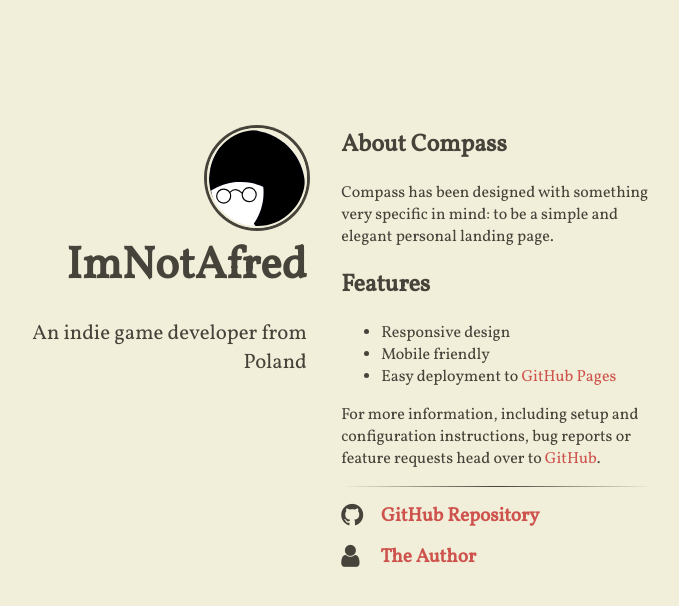
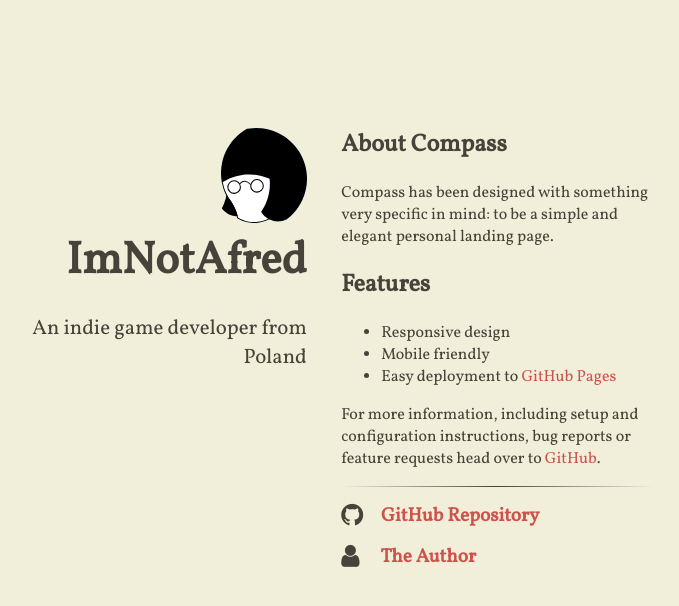
Before and after one commit to ImNotAfred/imnotafred.github.io, a Jekyll site: the page built from index.html, in a window 1280 px wide. Shown: the top 606 px of the page, without its empty margins (326-1005 px from the left). Built offline with Jekyll 4.4.1, drawn with Linux system fonts in a browser that asks for light colours; nearby versions of some CDN libraries.

Commit message:
logo changed

```diff
--- a/index.html
+++ b/index.html
@@ -5,7 +5,8 @@
     <header>
         {% if site.compass.logo %}
         <div class="logo-container">
-          <a class="logo" href="{{ page.baseurl }}" style="background-image: url('{{ site.baseurl }}{{ site.compass.logo }}')"></a>
+          <img src="{{ site.baseurl }}{{ site.compass.logo }}" alt="">
+          <!-- <a class="logo" href="{{ page.baseurl }}" style="background-image: url('{{ site.baseurl }}{{ site.compass.logo }}')"></a> -->
         </div>
         {% endif %}
 
```
